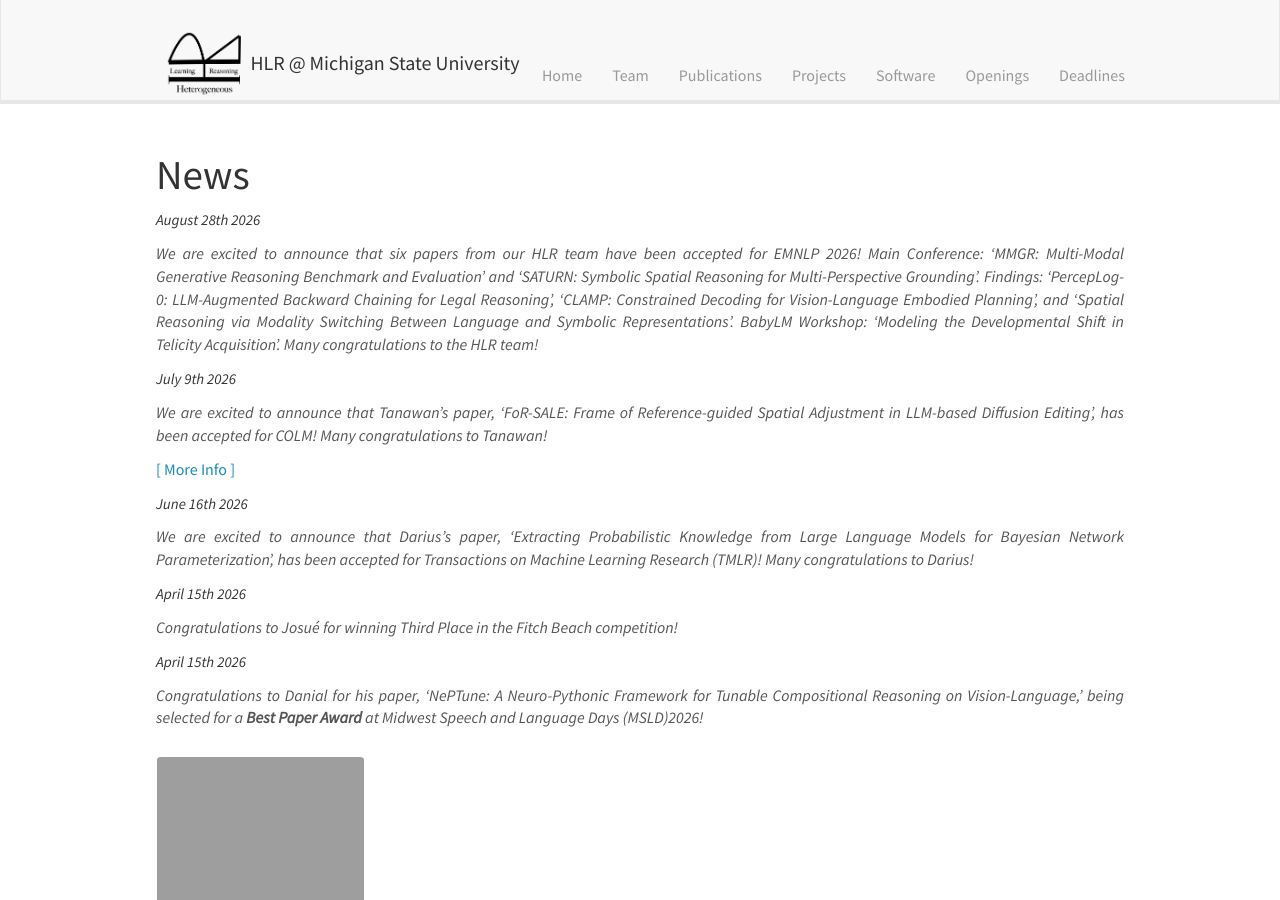
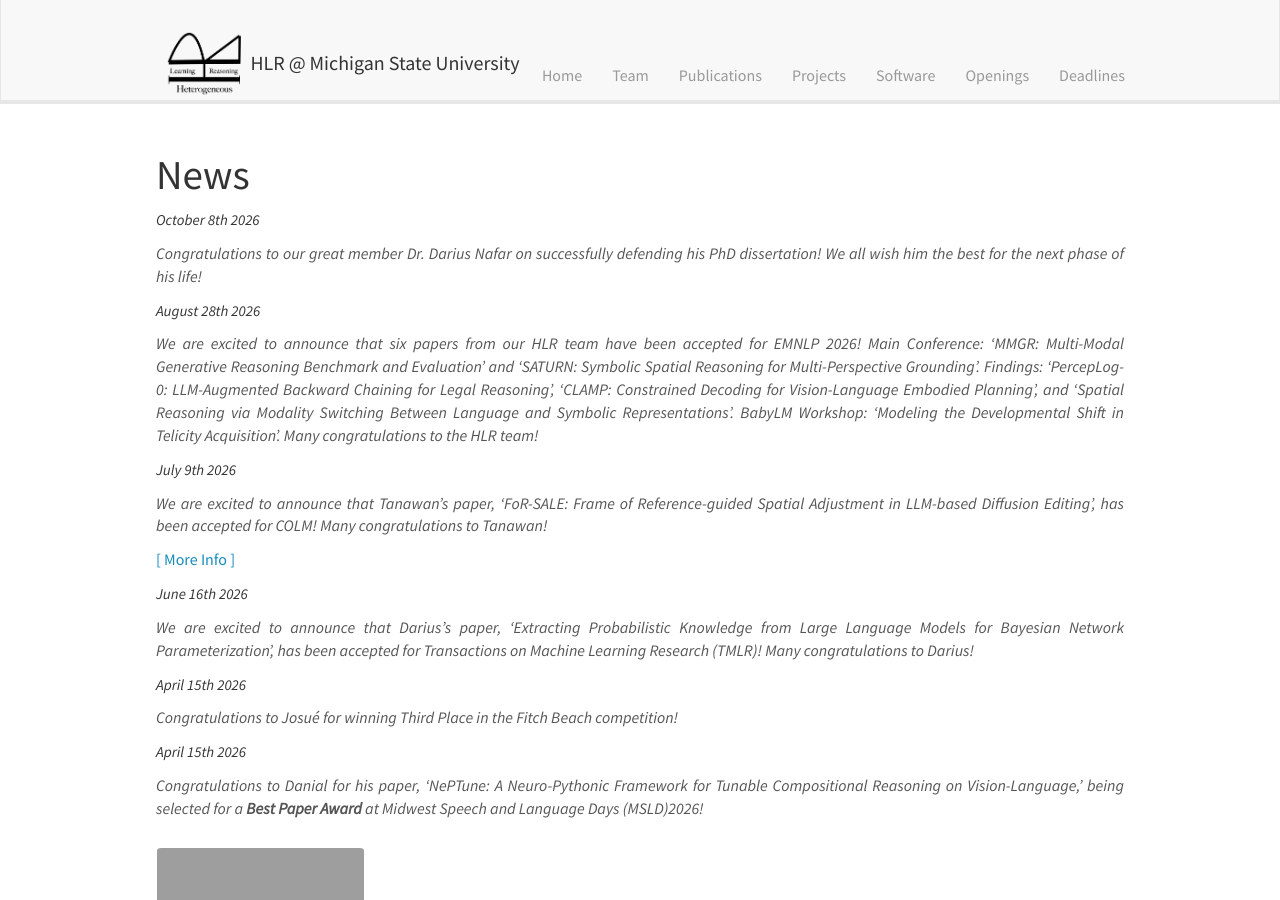
Before and after one commit to HLR/HLR.github.io, a Jekyll site: the page built from _pages/allnews.md, in a window 1280 px wide and 900 px high. Built offline with Jekyll 4.4.1, drawn with Linux system fonts in a browser that asks for light colours; nearby versions of some CDN libraries.

Commit message:
Add news celebrating Darius Nafar's PhD defense

```diff
--- a/_data/news.yml
+++ b/_data/news.yml
@@ -4,6 +4,10 @@
 # - date: <i>[Month Day, Year]</i>
 #   headline: "[Announcement Verb] that [Name/Team]'s paper, '[Full Paper Title]', has been accepted for [Conference Name]! Many congratulations to [Name]!"
 #   top: 1
+
+- date: <i>October 8th 2026</i>
+  headline: "Congratulations to our great member Dr. Darius Nafar on successfully defending his PhD dissertation! We all wish him the best for the next phase of his life!"
+  top: 1
 
 - date: <i>August 28th 2026</i>
   headline: "We are excited to announce that six papers from our HLR team have been accepted for EMNLP 2026! Main Conference: 'MMGR: Multi-Modal Generative Reasoning Benchmark and Evaluation' and 'SATURN: Symbolic Spatial Reasoning for Multi-Perspective Grounding'. Findings: 'PercepLog-0: LLM-Augmented Backward Chaining for Legal Reasoning', 'CLAMP: Constrained Decoding for Vision-Language Embodied Planning', and 'Spatial Reasoning via Modality Switching Between Language and Symbolic Representations'. BabyLM Workshop: 'Modeling the Developmental Shift in Telicity Acquisition'. Many congratulations to the HLR team!"
```
